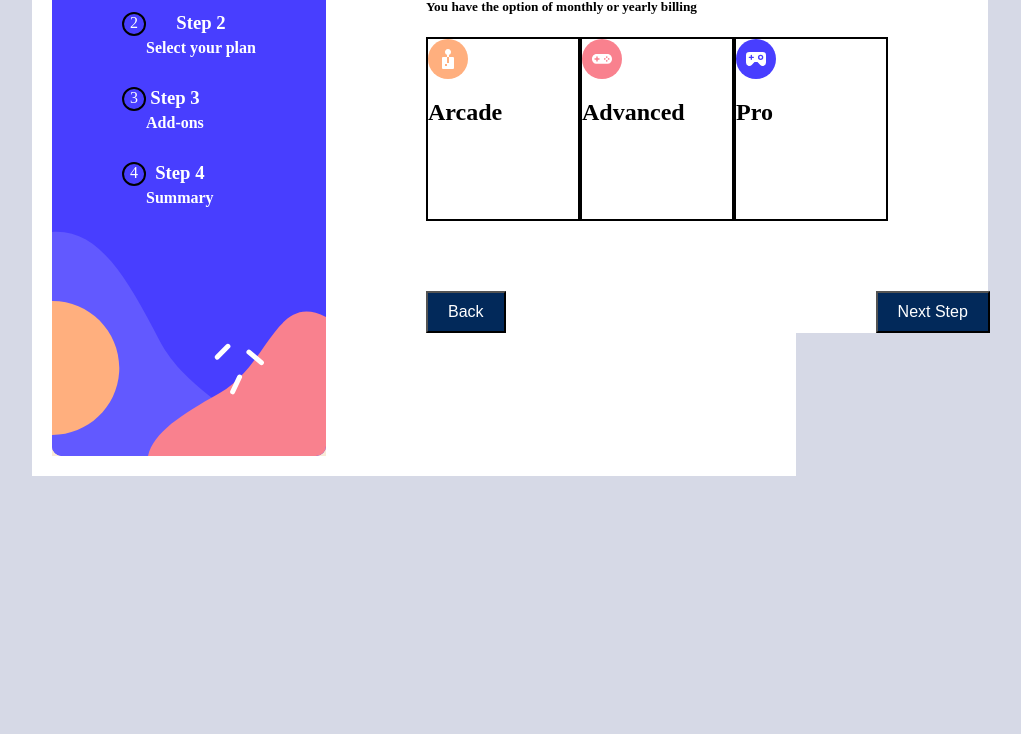
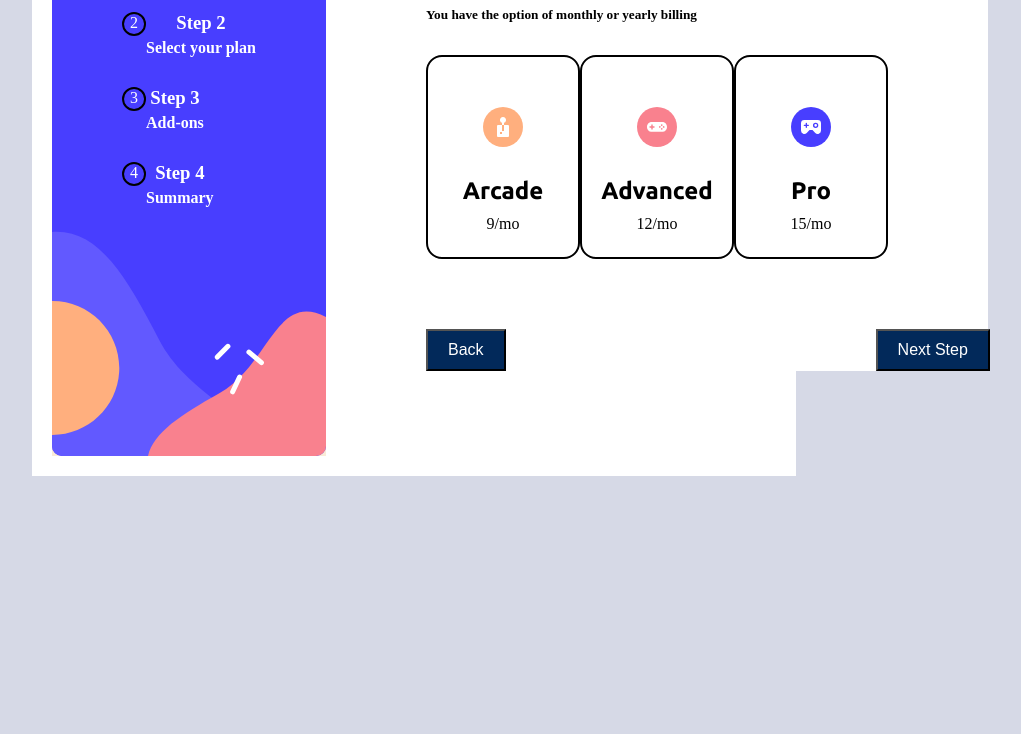
Before and after one commit to arthurchina92/frontendMentor-MultiStepForm, a plain HTML site: page step2.html in a window 1280 px wide. Shown: the part 390-1124 px from the top of the page, without its empty margins (226-1247 px from the left). Drawn offline with Linux system fonts and the light colour scheme.

Commit message:
Index and step2

```diff
--- a/main.js
+++ b/main.js
@@ -3,9 +3,3 @@ const nextStepButton = document.getElementById("personal-info-button");
 nextStepButton.addEventListener("click", function () {
   window.location.href = "step2.html";
 });
-
-const backStepButton2 = document.getElementById("back-button-step2");
-
-backStepButton2.addEventListener("click", function () {
-  window.location.href = "index.html";
-});
--- a/step2.html
+++ b/step2.html
@@ -48,31 +48,34 @@
         </div>
         <div class="personal-info-container">
           <div class="personal-info-text">
-            <h1>Select your plan</h1>
+            <h1 class="bold-text">Select your plan</h1>
             <h5>You have the option of monthly or yearly billing</h5>
             <div id="option-container">
               <div class="option">
                 <img src="./assets/images/icon-arcade.svg" />
-                <h2>Arcade</h2>
+                <h2 class="bold-text">Arcade</h2>
+                <p class="price-text">9/mo</p>
               </div>
               <div class="option">
                 <img src="./assets/images/icon-advanced.svg" />
-                <h2>Advanced</h2>
+                <h2 class="bold-text">Advanced</h2>
+                <p class="price-text">12/mo</p>
               </div>
               <div class="option">
                 <img src="./assets/images/icon-pro.svg" />
-                <h2>Pro</h2>
+                <h2 class="bold-text">Pro</h2>
+                <p class="price-text">15/mo</p>
               </div>
             </div>
             <div>
               <button id="back-button-step2">Back</button>
-              <button id="personal-info-button">Next Step</button>
+              <button id="selectPlan-button">Next Step</button>
             </div>
           </div>
         </div>
       </div>
     </div>
-    <script src="main.js"></script>
+    <script src="step2.js"></script>
     <!-- Step 2 end -->
   </body>
 </html>
--- /dev/null
+++ b/step2.js
@@ -0,0 +1,10 @@
+const backStepButton2 = document.getElementById("back-button-step2");
+const nextStepButton2 = document.getElementById("selectPlan-button");
+
+backStepButton2.addEventListener("click", function () {
+  window.location.href = "index.html";
+});
+
+nextStepButton2.addEventListener("click", function () {
+  window.location.href = "step3.html";
+});
--- a/styles.css
+++ b/styles.css
@@ -1,3 +1,15 @@
+@font-face {
+  font-family: Ubuntu-Bold;
+  src: url(./assets/fonts/Ubuntu-Bold.ttf);
+}
+@font-face {
+  font-family: Ubunto-Medium;
+  src: url(./assets/fonts/Ubuntu-Medium.ttf);
+}
+@font-face {
+  font-family: Ubuntu-Regular;
+  src: url(./assets/fonts/Ubuntu-Regular.ttf);
+}
 body {
   background-color: hsl(229, 24%, 87%);
 }
@@ -94,9 +106,16 @@ h4 {
 }
 
 .option {
-  height: 180px;
+  height: 150px;
+  border-radius: 1em;
   width: 150px;
   border: 2px solid #000;
+  text-align: center;
+  align-items: center;
+  justify-content: space-between;
+  position: relative;
+  padding-top: 50px;
+  margin-top: 10px;
 }
 
 .advanced-option {
@@ -114,3 +133,21 @@ h4 {
 #back-button-step2 {
   margin-top: 70px;
 }
+
+.bold-text {
+  font-family: "Ubuntu-Bold", Arial, Helvetica, sans-serif;
+  margin-top: 30px;
+  position: relative;
+  align-self: center;
+  margin-left: 0px;
+}
+
+.price-text {
+  margin-top: -10px;
+}
+
+#selectPlan-button {
+  margin-top: 70px;
+  margin-left: 370px;
+  position: absolute;
+}
```
Also changed, not shown: index.html (+2 -2 lines), step3.html (+6 -5 lines).
